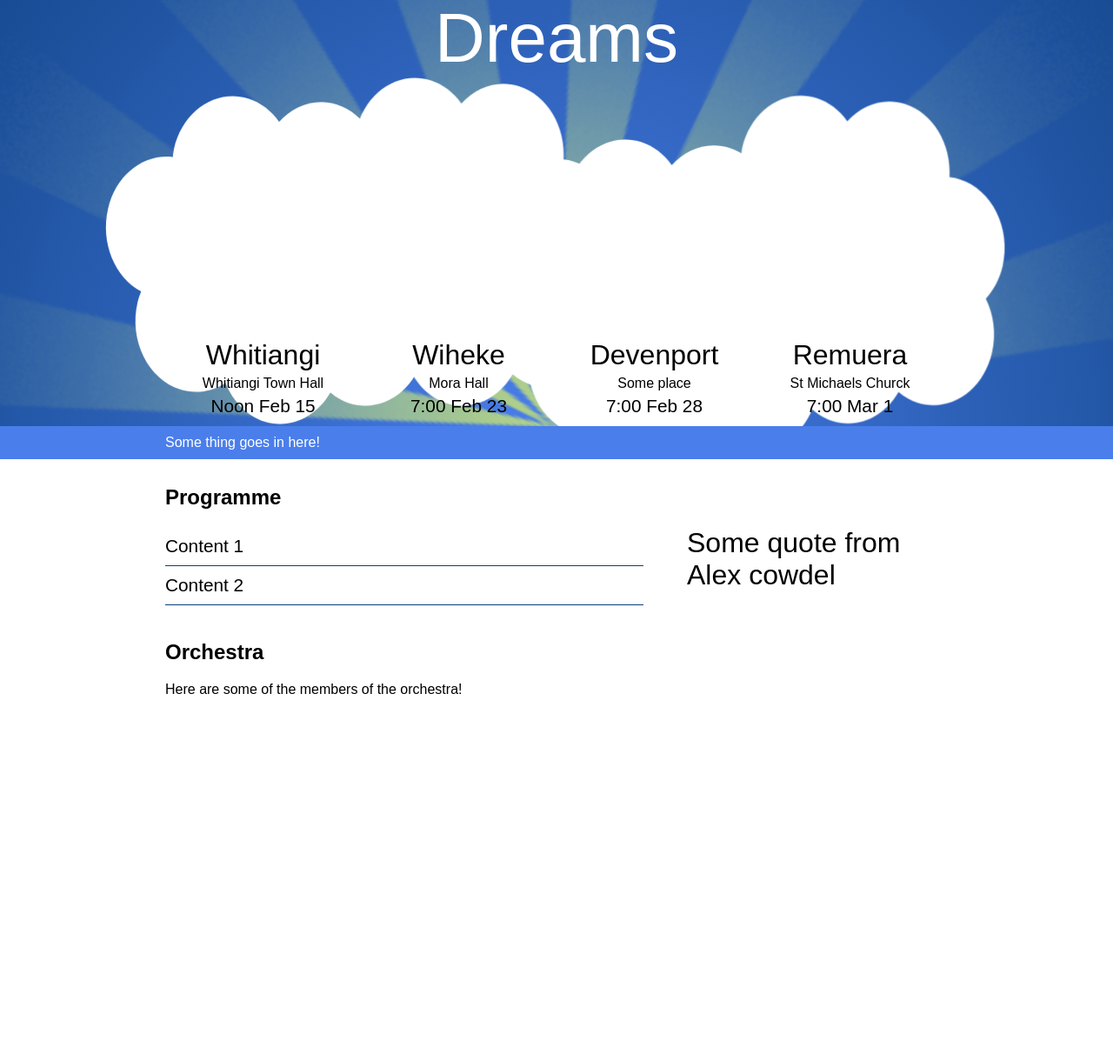
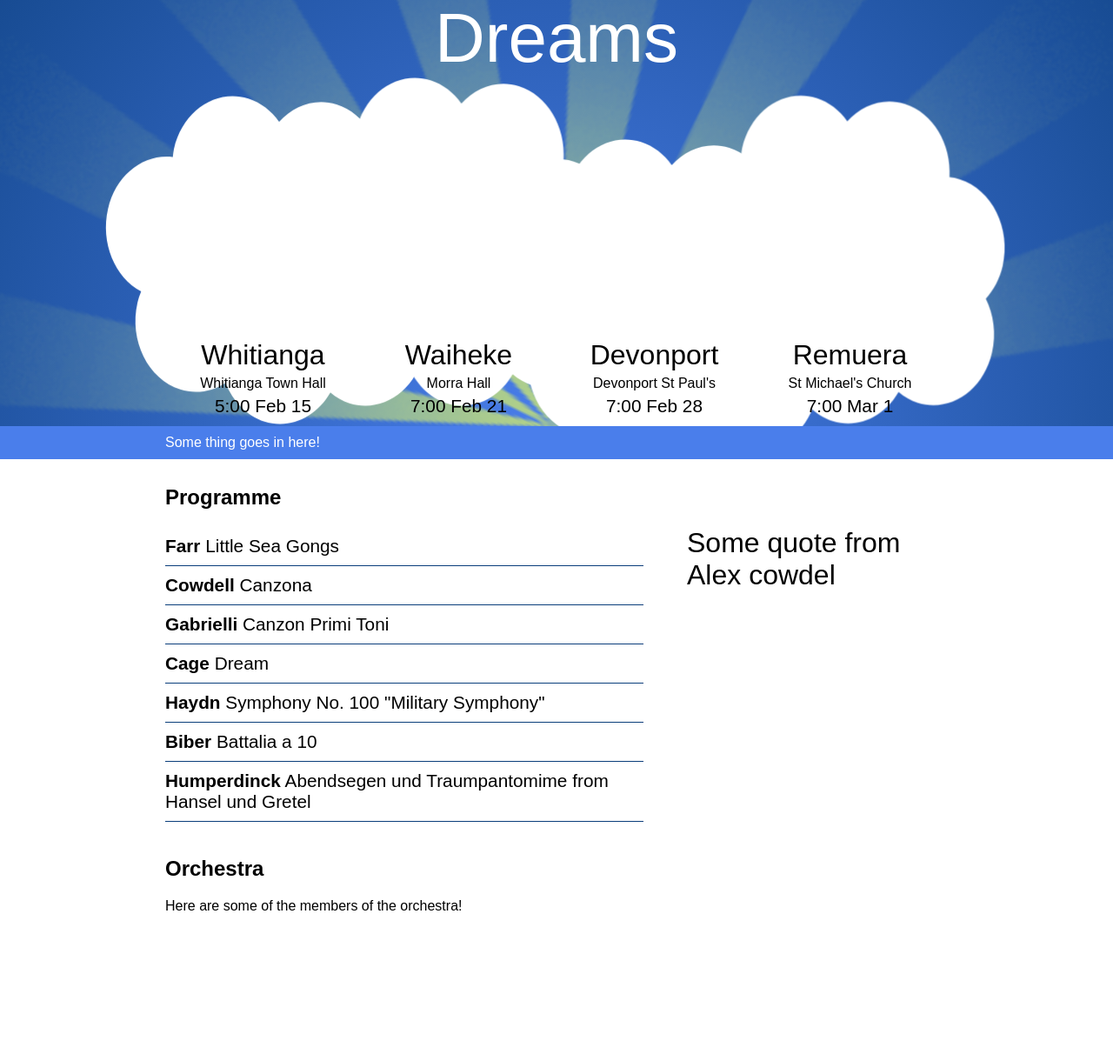
Before and after one commit to LaurenceMcF/AYOWebsite, a PHP site: page /nonapp/index.html in a window 1280 px wide. Shown: the part 310-1522 px from the top of the page at 87% size. Before the commit the page ends 1108 px from the top, so only its background shows below. Run offline with PHP 8.4, Linux system fonts and the light colour scheme.

Commit message:
Fixed programme list

```diff
--- a/files/nonapp/index.css
+++ b/files/nonapp/index.css
@@ -2,6 +2,12 @@ body{
   font-family:sans-serif;
   background:#fff;
   margin:0;
+}
+
+.clearfix:after {
+  content:"";
+  display:table;
+  clear:both;
 }
 
 #hero{
@@ -222,7 +228,7 @@ ul{
 .programme{
   list-style-type:none;
   padding:0;
-  max-width:550px; /*Needs to change automatically*/
+  margin-right:350px;
 }
 
 .programme li .detailscontainer{
@@ -245,6 +251,10 @@ ul{
   color:#0A3E7B;
 }
 
+.programme .head .composer{
+  font-weight:bold;
+}
+
 .programme li .details{
   padding-bottom:10px;
 }
--- a/files/nonapp/index.html
+++ b/files/nonapp/index.html
@@ -12,8 +12,8 @@
 <!--
   -Hero
   -Concerts
-  -Programme Quote?
-  -Programme + Programme Notes
+  -Facebook, email
+  -Programme + Programme Notes + Programme Quote
   -The Orchestra
   -Support
   -About AYO (+History, Gallery)
@@ -31,23 +31,23 @@
   <div class="concerts">
     <ul>
       <li>
-        <span class="town">Whitiangi</span>
-        <span class="location">Whitiangi Town Hall</span>
-        <span class="time">Noon Feb 15</span>
+        <span class="town">Whitianga</span>
+        <span class="location">Whitianga Town Hall</span>
+        <span class="time">5:00 Feb 15</span>
       </li>
       <li>
-        <span class="town">Wiheke</span>
-        <span class="location">Mora Hall</span>
-        <span class="time">7:00 Feb 23</span>
+        <span class="town">Waiheke</span>
+        <span class="location">Morra Hall</span>
+        <span class="time">7:00 Feb 21</span>
       </li>
       <li>
-        <span class="town">Devenport</span>
-        <span class="location">Some place</span>
+        <span class="town">Devonport</span>
+        <span class="location">Devonport St Paul's</span>
         <span class="time">7:00 Feb 28</span>
       </li>
       <li>
         <span class="town">Remuera</span>
-        <span class="location">St Michaels Churck</span>
+        <span class="location">St Michael's Church</span>
         <span class="time">7:00 Mar 1</span>
       </li>
     </ul>
@@ -58,53 +58,41 @@
   Some thing goes in here!
 </div></div>
 
-<div class="section">
+<div class="section clearfix">
   <h2>Programme</h2>
   <div class="pullquote">Some quote from Alex cowdel</div>
   <ul class="programme">
     <li>
-      <div class="head">Content 1</div>
+      <div class="head"><span class="composer">Farr</span> Little Sea Gongs</div>
       <div class="detailscontainer"><div class="details">Details 1</div></div>
     </li>
     <li>
-      <div class="head">Content 2</div>
+      <div class="head"><span class="composer">Cowdell</span> Canzona</div>
+      <div class="detailscontainer"><div class="details">Details 2</div></div>
+    </li>
+    <li>
+      <div class="head"><span class="composer">Gabrielli</span> Canzon Primi Toni</div>
+      <div class="detailscontainer"><div class="details">Details 2</div></div>
+    </li>
+    <li>
+      <div class="head"><span class="composer">Cage</span> Dream</div>
+      <div class="detailscontainer"><div class="details">Details 2</div></div>
+    </li>
+    <li>
+      <div class="head"><span class="composer">Haydn</span> Symphony No. 100 "Military Symphony"</div>
+      <div class="detailscontainer"><div class="details">Details 2</div></div>
+    </li>
+    <li>
+      <div class="head"><span class="composer">Biber</span> Battalia a 10</div>
+      <div class="detailscontainer"><div class="details">Details 2</div></div>
+    </li>
+    <li>
+      <div class="head"><span class="composer">Humperdinck</span>
+         Abendsegen und Traumpantomime from Hansel und Gretel</div>
       <div class="detailscontainer"><div class="details">Details 2</div></div>
     </li>
   </ul>
-  <!--<div class="wrapper">
-    <div class="programmedetail">
-      <div data-prog-item="s">
-        Detail about something.<br />
-        Something is going to happen! Something is going to happen!
-        Something is going to happen! Something is going to happen!
-        Something is going to happen! Something is going to happen!
-        Something is going to happen! Something is going to happen!
-        Something is going to happen! Something is going to happen!
-        Something is going to happen! Something is going to happen!
-        Something is going to happen! Something is going to happen!
-        Something is going to happen! Something is going to happen!
-        Something is going to happen! Something is going to happen!
-        Something is going to happen! Something is going to happen!
-        Something is going to happen! Something is going to happen!
-        Something is going to happen! Something is going to happen!
-        Something is going to happen! Something is going to happen!
-        Something is going to happen! Something is going to happen!
-        Something is going to happen! Something is going to happen!
-        Something is going to happen! Something is going to happen!
-        Something is going to happen! Something is going to happen!
-      </div>
-      <div data-prog-item="se">Details about Something Else</div>
-    </div>
-    <div class="programmelist">
-      <ul>
-        <li data-prog-item="s">Something</li>
-        <li data-prog-item="se">Something else</li>
-        <li>Little Sea Gongs</li>
-        <li>Symphony No. 100 "Military Symphony"</li>
-        <li>Abendsegen und Traumpantomime from Hansel und Gretel</li>
-      </ul>
-    </div>
-  </div>-->
+
 </div>
 
 <div class="section">
```
